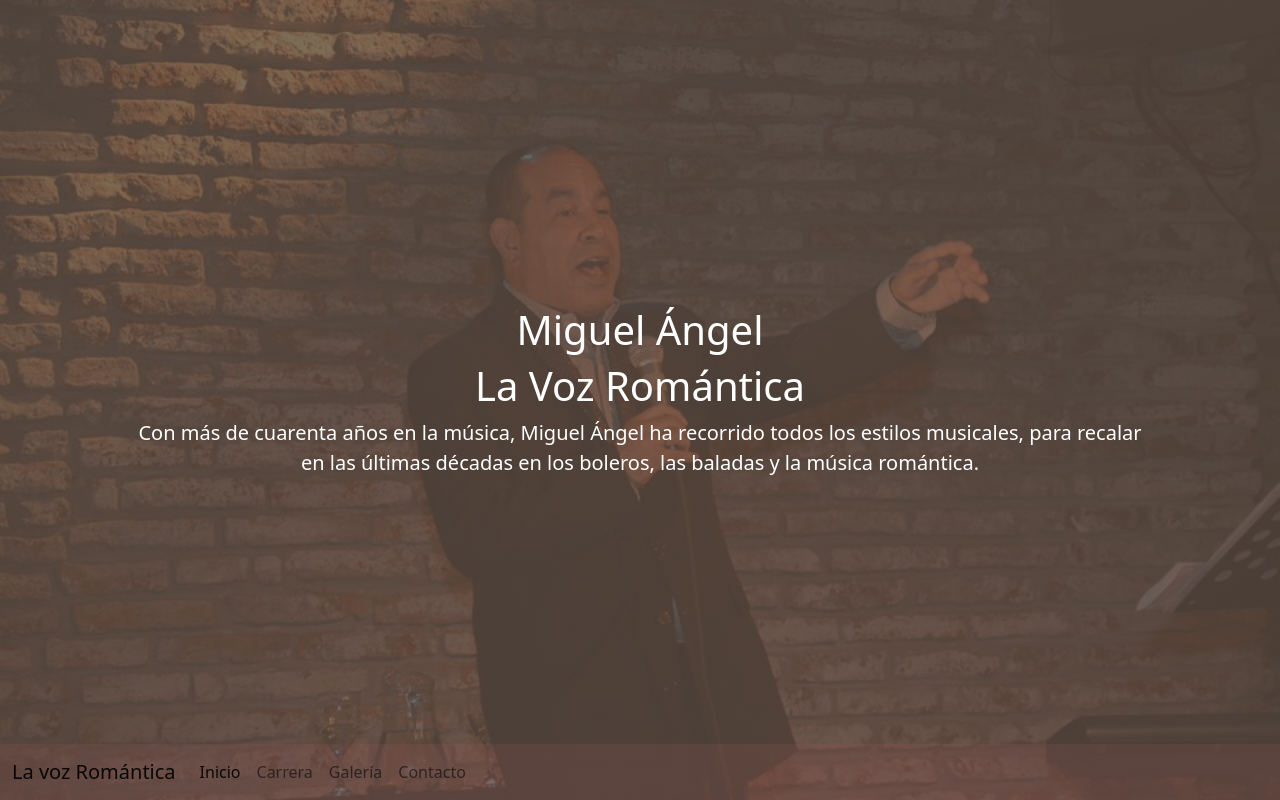
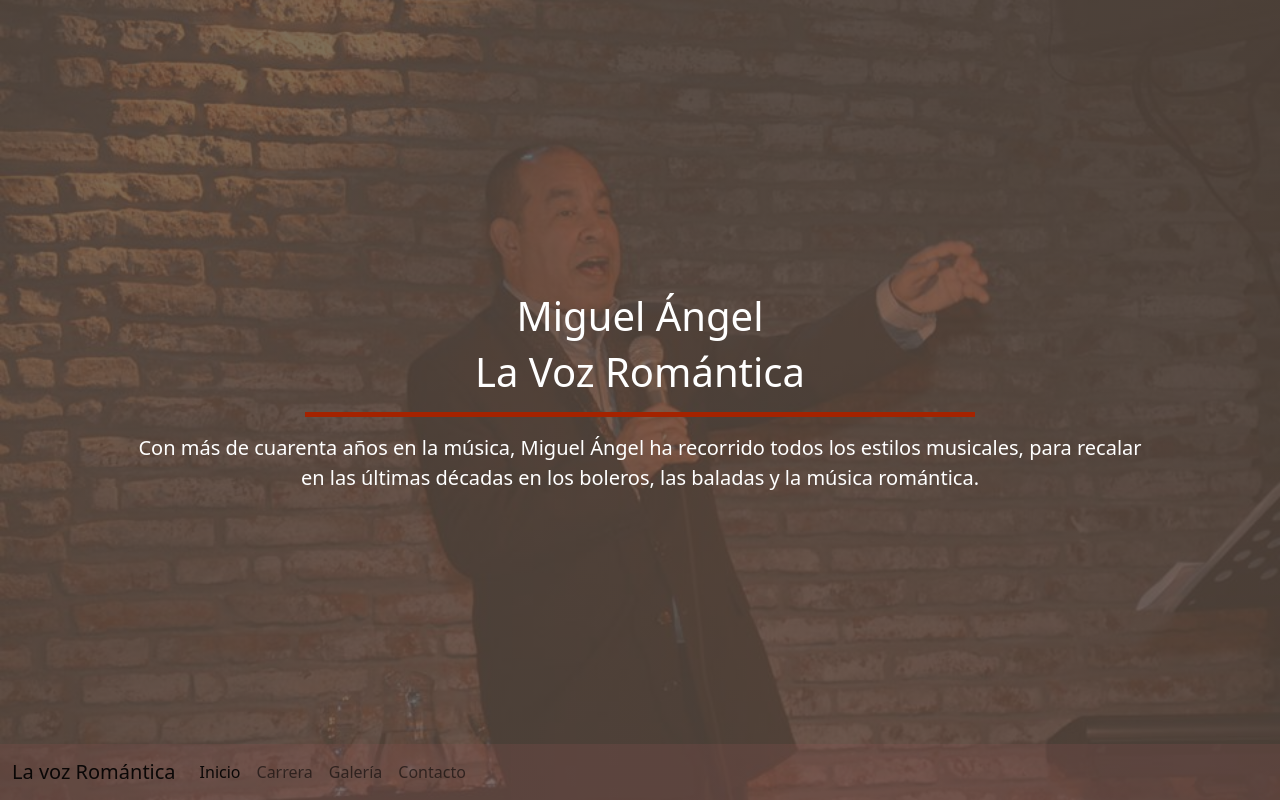
Before and after one commit to ecorrea95/LaVozRomantica, an Angular app in the folder LaVozRomantica/: page / in a window 1280 px wide. Shown: the top 800 px of the page. Built offline with nearby package versions, Linux system fonts and the light colour scheme.

Commit message:
Mejorado el styling en home

```diff
--- a/LaVozRomantica/src/app/home/home.component.css
+++ b/LaVozRomantica/src/app/home/home.component.css
@@ -5,5 +5,13 @@
   background-size: cover;
   background-position: center;
   background-repeat: no-repeat;
+}
 
+.divider {
+  background-color: #a42300;
+  border-color: #a42300;
+  height: 5px;
+  opacity: 1;
+  width: 60%;
+  margin-inline: auto;
 }
--- a/LaVozRomantica/src/app/home/home.component.html
+++ b/LaVozRomantica/src/app/home/home.component.html
@@ -4,6 +4,7 @@
         <div class="col-12 text-center">
             <h1 class="text-white">Miguel Ángel</h1>
             <h1 class="text-white">La Voz Romántica</h1>
+            <hr class="divider">
             <p class="text-white lead px-5">Con más de cuarenta años en la música, Miguel Ángel ha recorrido todos los estilos musicales, para recalar en las últimas décadas en los boleros, las baladas y la música romántica.</p>
         </div>
         </div>
```
Lines whose indentation alone changed are shown as unchanged.
